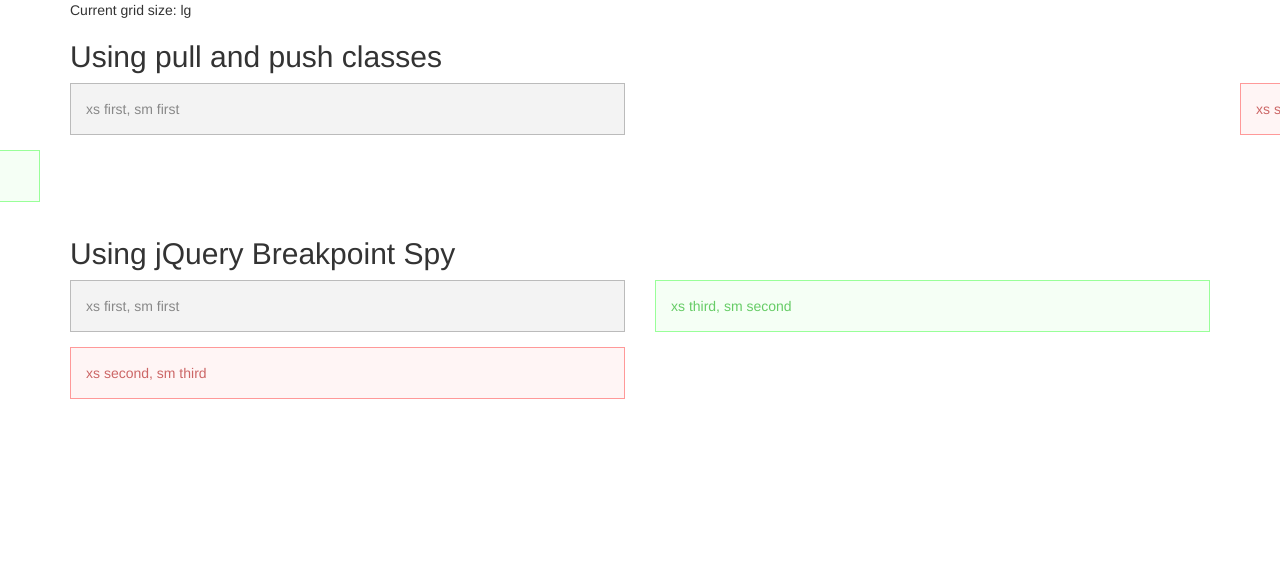
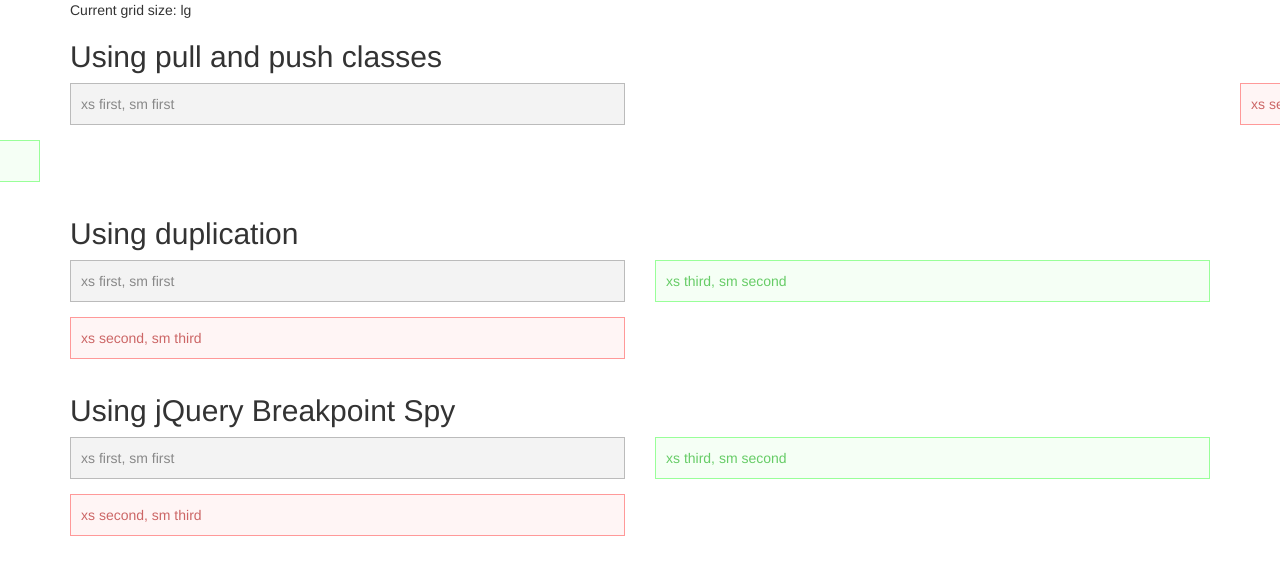
Before and after one commit to ckuijjer/jquery-breakpointspy, a website: page demo/index.html in a window 1280 px wide. Shown: the top 574 px of the page. Drawn offline with nearby package versions, Linux system fonts and the light colour scheme.

Commit message:
Made demo page fit on my laptop

```diff
--- a/demo/index.html
+++ b/demo/index.html
@@ -7,7 +7,7 @@
 		<link rel="stylesheet" href="http://maxcdn.bootstrapcdn.com/bootstrap/3.2.0/css/bootstrap.min.css">
 		<style>
 		.box {
-			padding: 15px;
+			padding: 10px;
 			margin-bottom: 15px;
 			border: 1px solid #bbb;
 			color: #888;
@@ -60,6 +60,37 @@
 					<div class="box box--green">xs third, sm second</div>
 				</div>
 			</div>
+
+			<div class="row">
+				<div class="col-xs-12">
+					<h2>Using duplication</h2>
+				</div>
+			</div>
+			<div class="row">
+				<div class="visible-xs-block">
+					<div class="col-xs-12">
+						<div class="box">xs first, sm first</div>
+					</div>
+					<div class="col-xs-12">
+						<div class="box box--pink">xs second, sm third</div>
+					</div>
+					<div class="col-xs-12">
+						<div class="box box--green">xs third, sm second</div>
+					</div>
+				</div>
+				<div class="visible-sm-block visible-md-block visible-lg-block">
+					<div class="col-sm-6">
+						<div class="box">xs first, sm first</div>
+					</div>
+					<div class="col-sm-6">
+						<div class="box box--green">xs third, sm second</div>
+					</div>
+					<div class="col-sm-6">
+						<div class="box box--pink">xs second, sm third</div>
+					</div>
+				</div>
+			</div>
+
 			<div class="row">
 				<div class="col-xs-12">
 					<h2>Using jQuery Breakpoint Spy</h2>
```
